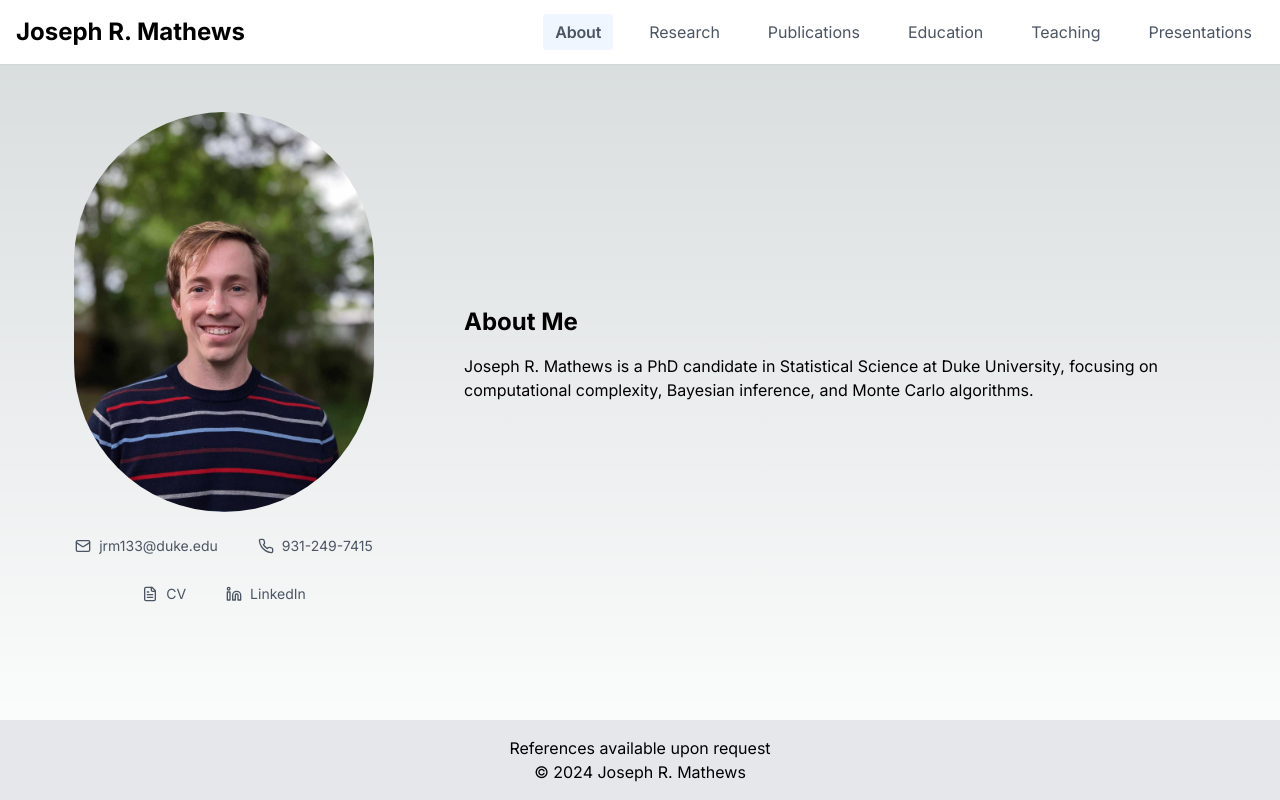
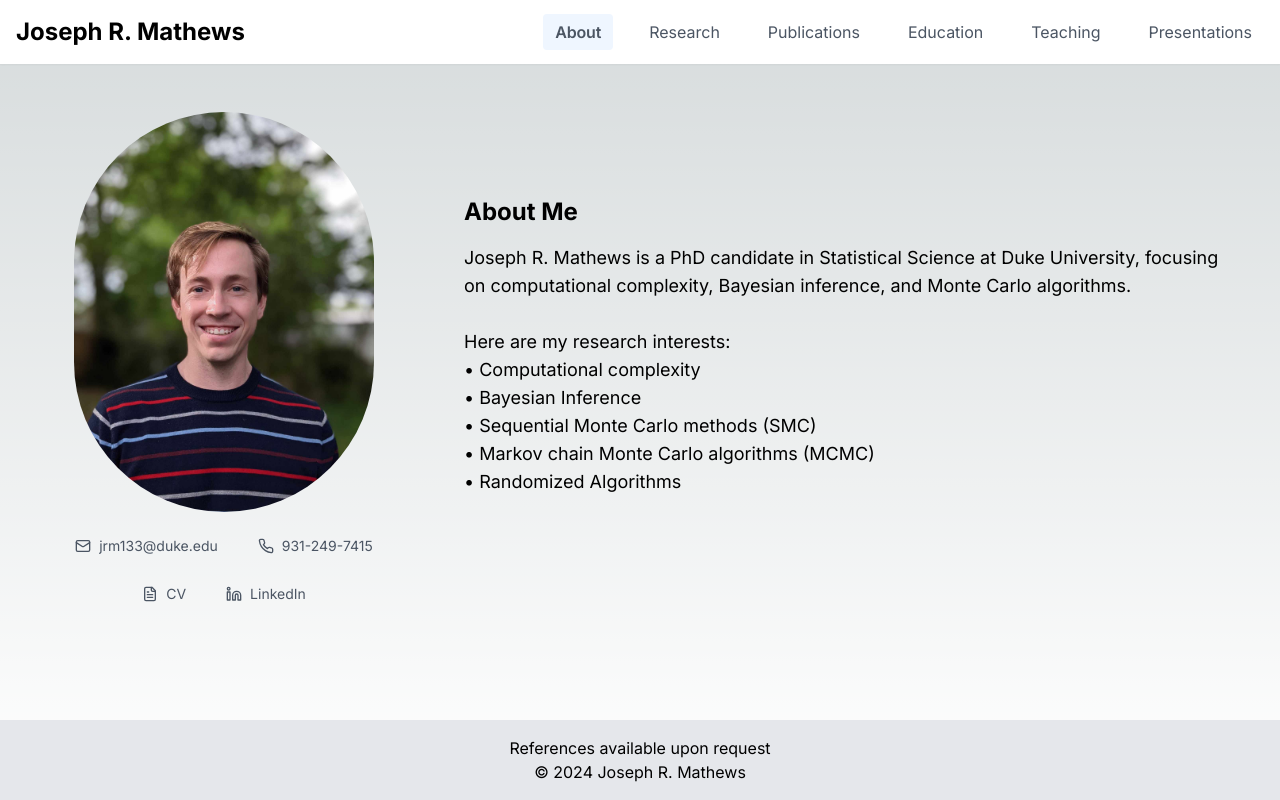
Before and after one commit to bassimeledath/joe-website, a Next.js app: page / in a window 1280 px wide. Built offline with nearby package versions, Linux system fonts and the light colour scheme.

Commit message:
Modified formatting research

```diff
--- a/app/page.tsx
+++ b/app/page.tsx
@@ -49,9 +49,11 @@ export default function Home() {
           </div>
         </div>
       </div>
-      <div className="md:w-2/3 md:pl-8">
+      <div className="md:w-2/3 px-8">
         <h2 className="text-2xl font-bold mb-4">About Me</h2>
-        <p className="mb-4">{config.aboutMe.text}</p>
+        <p className="text-lg mb-8 whitespace-pre-line">
+          {config.aboutMe.text}
+        </p>
       </div>
     </div>
   )
--- a/app/research/page.tsx
+++ b/app/research/page.tsx
@@ -5,12 +5,6 @@ import ReactMarkdown from 'react-markdown'
 export default function Research() {
   return (
     <div>
-      <h2 className="text-2xl font-bold mb-4">Research Interests</h2>
-      <ul className="list-disc list-inside mb-8">
-        {config.researchInterests.map((interest, index) => (
-          <li key={index}>{interest}</li>
-        ))}
-      </ul>
       <h2 className="text-2xl font-bold mb-4">Research</h2>
       {config.researchExperience.map((experience, index) => (
         <div key={index} className="mb-8">
--- a/config.js
+++ b/config.js
@@ -9,17 +9,10 @@ const config = {
     ]
   },
   aboutMe: {
-    text: "Joseph R. Mathews is a PhD candidate in Statistical Science at Duke University, focusing on computational complexity, Bayesian inference, and Monte Carlo algorithms.",
+    text: "Joseph R. Mathews is a PhD candidate in Statistical Science at Duke University, focusing on computational complexity, Bayesian inference, and Monte Carlo algorithms.\n\n Here are my research interests:\n• Computational complexity\n• Bayesian Inference\n• Sequential Monte Carlo methods (SMC)\n• Markov chain Monte Carlo algorithms (MCMC)\n• Randomized Algorithms",
     imageUrl: "/images/profile.jpg",
     cvUrl: "/path-to-your-cv.pdf"
   },
-  researchInterests: [
-    "Computational complexity",
-    "Bayesian Inference",
-    "Sequential Monte Carlo methods (SMC)",
-    "Markov chain Monte Carlo algorithms (MCMC)",
-    "Randomized Algorithms"
-  ],
   education: [
     {
       degree: "Ph.D.",
```
